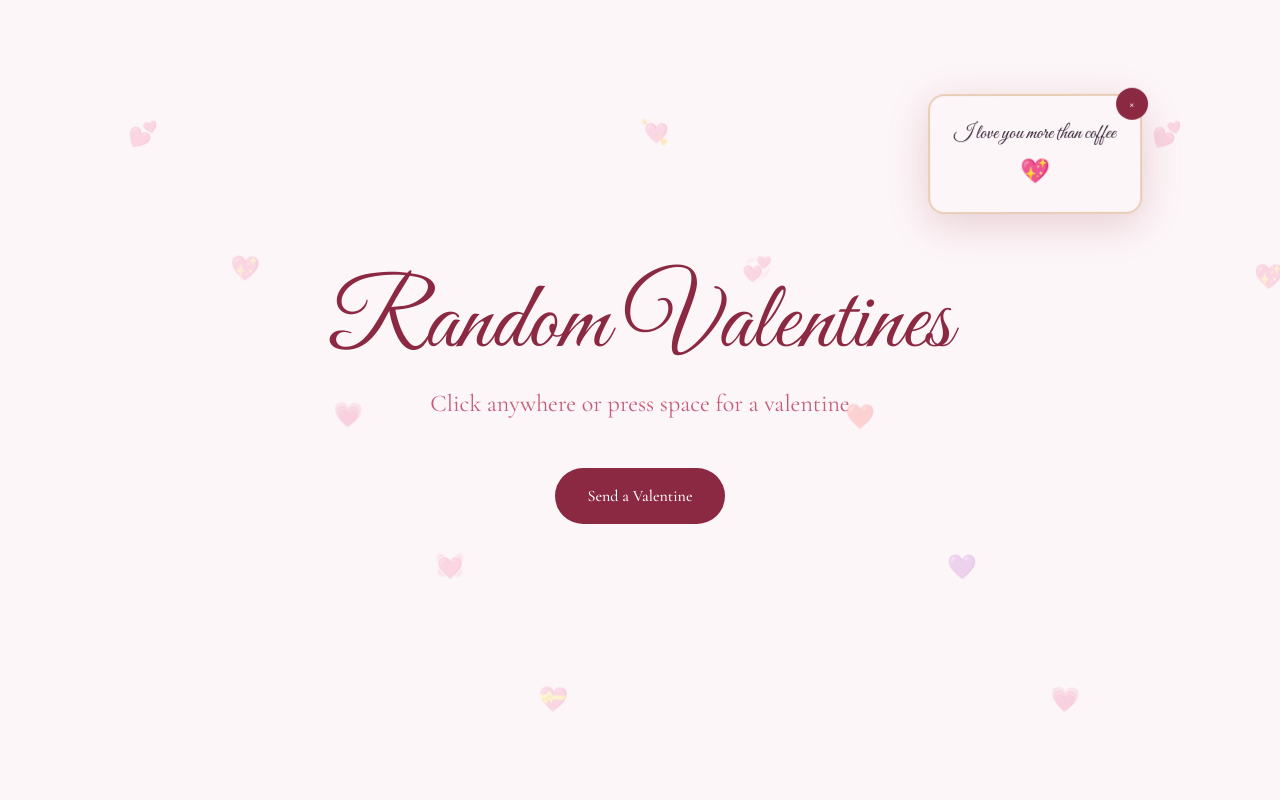
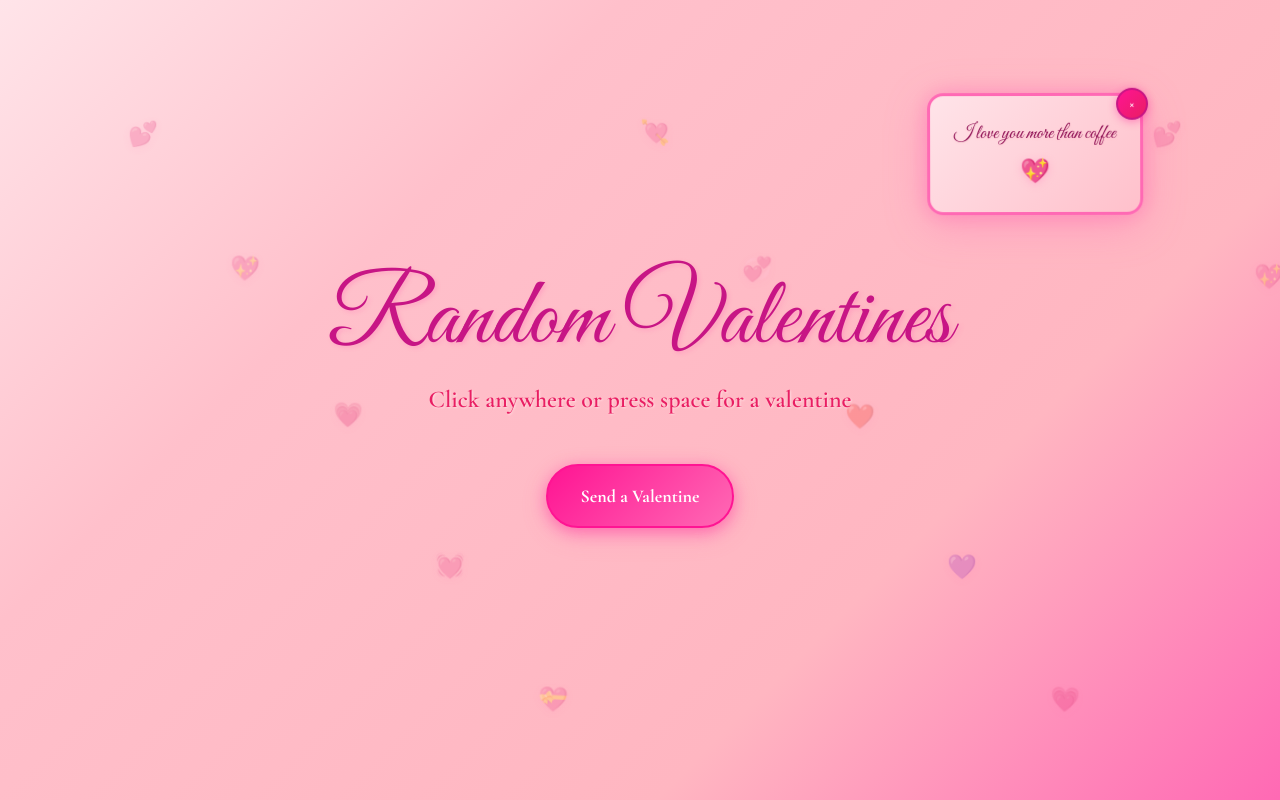
Before and after one commit to soooooooot/treehacks-agent-repo, a Next.js app: page / in a window 1280 px wide. Both pictures are taken after a click on the button "Send a Valentine". Built offline with nearby package versions, Linux system fonts and the light colour scheme.

Commit message:
fix: Transform the ENTIRE frontend to be pink-themed. Update global CSS, main

```diff
--- a/app/globals.css
+++ b/app/globals.css
@@ -3,12 +3,29 @@
 @theme {
   --font-display: "Great Vibes", cursive;
   --font-body: "Cormorant Garamond", serif;
-  --color-rose-deep: #8b2942;
-  --color-rose-soft: #c45c7a;
-  --color-blush: #f8e8ec;
-  --color-cream: #fdf6f8;
-  --color-gold: #d4a574;
-  --color-ink: #2d1b2e;
+
+  /* Pink Theme Color Palette */
+  --color-light-pink: #FFB6C1;
+  --color-hot-pink: #FF69B4;
+  --color-deep-pink: #FF1493;
+  --color-pink: #FFC0CB;
+  --color-material-pink: #E91E63;
+  --color-pale-violet-red: #DB7093;
+  --color-medium-violet-red: #C71585;
+
+  /* Semantic color mappings */
+  --color-primary: #FF69B4;
+  --color-primary-hover: #FF1493;
+  --color-primary-light: #FFB6C1;
+  --color-secondary: #E91E63;
+  --color-accent: #DB7093;
+  --color-background: #FFC0CB;
+  --color-background-light: #FFE4E9;
+  --color-surface: #FFB6C1;
+  --color-border: #FF69B4;
+  --color-text: #C71585;
+  --color-text-light: #DB7093;
+  --color-text-dark: #8B0A50;
 }
 
 @layer base {
@@ -57,10 +74,10 @@
 
 @keyframes pulse-glow {
   0%, 100% {
-    box-shadow: 0 0 20px rgba(196, 92, 122, 0.3);
+    box-shadow: 0 0 20px rgba(255, 105, 180, 0.4);
   }
   50% {
-    box-shadow: 0 0 40px rgba(196, 92, 122, 0.5);
+    box-shadow: 0 0 40px rgba(255, 105, 180, 0.7);
   }
 }
 
--- a/app/layout.tsx
+++ b/app/layout.tsx
@@ -26,7 +26,9 @@ export default function RootLayout({
 }>) {
   return (
     <html lang="en" className={`${greatVibes.variable} ${cormorant.variable}`}>
-      <body className="min-h-screen overflow-x-hidden bg-[#fdf6f8] text-[#2d1b2e] antialiased">
+      <body className="min-h-screen overflow-x-hidden bg-[#FFE4E9] text-[#8B0A50] antialiased" style={{
+        background: 'linear-gradient(135deg, #FFE4E9 0%, #FFC0CB 50%, #FFB6C1 100%)'
+      }}>
         {children}
       </body>
     </html>
--- a/app/page.tsx
+++ b/app/page.tsx
@@ -120,17 +120,22 @@ export default function Home() {
     <main
       className="relative min-h-screen cursor-pointer overflow-hidden"
       onClick={handleClick}
+      style={{
+        background: 'linear-gradient(135deg, #FFE4E9 0%, #FFC0CB 30%, #FFB6C1 70%, #FF69B4 100%)'
+      }}
     >
       {/* Floating hearts background */}
       <div className="pointer-events-none absolute inset-0 overflow-hidden">
         {floatingHearts.map((heart, i) => (
           <span
             key={i}
-            className="absolute text-2xl opacity-20"
+            className="absolute text-2xl opacity-30"
             style={{
               left: `${heart.left}%`,
               top: `${heart.top}%`,
               animation: `float ${heart.duration}s ease-in-out ${heart.delay}s infinite`,
+              color: i % 2 === 0 ? '#FF69B4' : '#E91E63',
+              filter: 'drop-shadow(0 2px 4px rgba(255, 105, 180, 0.3))',
             }}
           >
             {heart.emoji}
@@ -141,12 +146,18 @@ export default function Home() {
       {/* Hero area */}
       <div className="relative z-10 flex min-h-screen flex-col items-center justify-center px-6 py-8">
         <h1
-          className="mb-4 text-6xl font-[family-name:var(--font-display)] text-[#8b2942] md:text-8xl"
-          style={{ fontFamily: "var(--font-display)" }}
+          className="mb-4 text-6xl font-[family-name:var(--font-display)] text-[#C71585] md:text-8xl"
+          style={{
+            fontFamily: "var(--font-display)",
+            textShadow: '2px 2px 4px rgba(255, 105, 180, 0.3)',
+            color: '#C71585'
+          }}
         >
           Random Valentines
         </h1>
-        <p className="mb-12 text-center text-xl text-[#c45c7a] md:text-2xl">
+        <p className="mb-12 text-center text-xl text-[#E91E63] md:text-2xl font-semibold" style={{
+          textShadow: '1px 1px 2px rgba(255, 255, 255, 0.5)'
+        }}>
           Click anywhere or press space for a valentine
         </p>
         <button
@@ -154,8 +165,23 @@ export default function Home() {
             e.stopPropagation();
             addPopup();
           }}
-          className="rounded-full bg-[#8b2942] px-8 py-4 text-white font-medium transition-all hover:bg-[#c45c7a] hover:scale-105 active:scale-95"
-          style={{ fontFamily: "var(--font-body)" }}
+          className="rounded-full px-8 py-4 text-white font-bold text-lg transition-all shadow-lg active:scale-95"
+          style={{
+            fontFamily: "var(--font-body)",
+            background: 'linear-gradient(135deg, #FF1493 0%, #FF69B4 100%)',
+            boxShadow: '0 4px 15px rgba(255, 20, 147, 0.4), 0 8px 25px rgba(255, 105, 180, 0.3)',
+            border: '2px solid #FF1493'
+          }}
+          onMouseEnter={(e) => {
+            e.currentTarget.style.background = 'linear-gradient(135deg, #E91E63 0%, #FF1493 100%)';
+            e.currentTarget.style.transform = 'scale(1.05)';
+            e.currentTarget.style.boxShadow = '0 6px 20px rgba(255, 20, 147, 0.5), 0 10px 35px rgba(255, 105, 180, 0.4)';
+          }}
+          onMouseLeave={(e) => {
+            e.currentTarget.style.background = 'linear-gradient(135deg, #FF1493 0%, #FF69B4 100%)';
+            e.currentTarget.style.transform = 'scale(1)';
+            e.currentTarget.style.boxShadow = '0 4px 15px rgba(255, 20, 147, 0.4), 0 8px 25px rgba(255, 105, 180, 0.3)';
+          }}
         >
           Send a Valentine
         </button>
@@ -175,25 +201,46 @@ export default function Home() {
           onClick={(e) => e.stopPropagation()}
         >
           <div
-            className="animate-pop-in rounded-2xl border-2 border-[#d4a574]/50 bg-[#fdf6f8] p-6 shadow-xl transition-all hover:scale-105 hover:shadow-2xl"
+            className="animate-pop-in rounded-2xl p-6 shadow-xl transition-all hover:scale-105 hover:shadow-2xl"
             style={{
               animationDelay: `${popup.delay}ms`,
-              boxShadow: "0 10px 40px rgba(139, 41, 66, 0.2)",
+              background: 'linear-gradient(135deg, #FFE4E9 0%, #FFC0CB 100%)',
+              border: '3px solid #FF69B4',
+              boxShadow: '0 10px 40px rgba(255, 105, 180, 0.4), 0 0 20px rgba(255, 20, 147, 0.2)',
             }}
           >
           <button
             onClick={() => removePopup(popup.id)}
-            className="absolute -right-2 -top-2 flex h-8 w-8 items-center justify-center rounded-full bg-[#8b2942] text-white text-sm hover:bg-[#c45c7a]"
+            className="absolute -right-2 -top-2 flex h-8 w-8 items-center justify-center rounded-full text-white text-sm font-bold transition-all shadow-md"
+            style={{
+              background: 'linear-gradient(135deg, #FF1493 0%, #E91E63 100%)',
+              border: '2px solid #C71585',
+              boxShadow: '0 2px 8px rgba(255, 20, 147, 0.4)'
+            }}
+            onMouseEnter={(e) => {
+              e.currentTarget.style.background = 'linear-gradient(135deg, #C71585 0%, #DB7093 100%)';
+              e.currentTarget.style.transform = 'scale(1.1)';
+            }}
+            onMouseLeave={(e) => {
+              e.currentTarget.style.background = 'linear-gradient(135deg, #FF1493 0%, #E91E63 100%)';
+              e.currentTarget.style.transform = 'scale(1)';
+            }}
           >
             ×
           </button>
           <p
-            className="max-w-[280px] text-center text-xl text-[#2d1b2e]"
-            style={{ fontFamily: "var(--font-display)" }}
+            className="max-w-[280px] text-center text-xl font-medium"
+            style={{
+              fontFamily: "var(--font-display)",
+              color: '#8B0A50',
+              textShadow: '0 1px 2px rgba(255, 192, 203, 0.5)'
+            }}
           >
             {popup.message}
           </p>
-          <span className="mt-2 block text-center text-2xl">
+          <span className="mt-2 block text-center text-2xl" style={{
+            filter: 'drop-shadow(0 2px 4px rgba(255, 105, 180, 0.3))'
+          }}>
             {popup.emoji}
           </span>
           </div>
```
Also changed, not shown: 1 other file (tests, documents, lock files or other folders).
